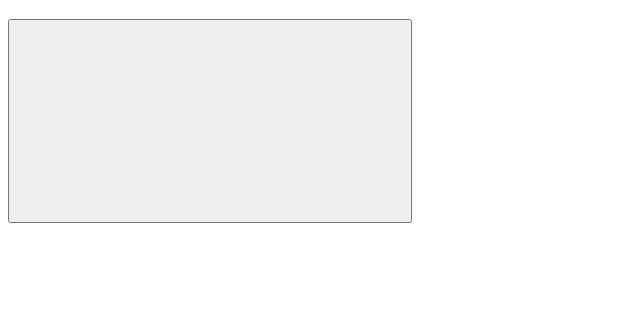
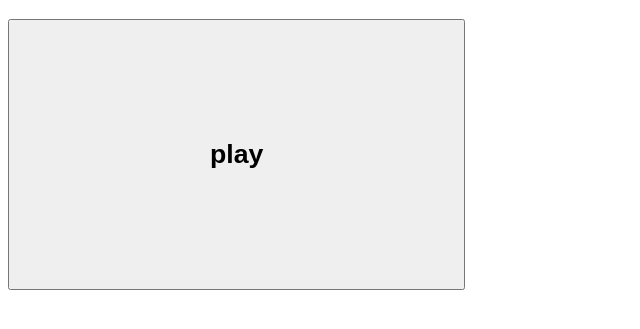
Before and after one commit to JonyT3T/jonyt3t.github.io, a plain HTML site: page Button/index.html in a window 1280 px wide. Shown: the part 61-390 px from the top of the page, without its empty margins (0-640 px from the left). Drawn offline with Linux system fonts and the light colour scheme.

Commit message:
play name

```diff
--- a/Button/index.html
+++ b/Button/index.html
@@ -6,6 +6,6 @@
   </head>
   <body>
     <h1>Hey this is the button you asked for</h1>
-    <button type="button" name="play"></button>
+    <button type="button" name="play"> <h1>play</h1></button>
   </body>
 </html>
```
